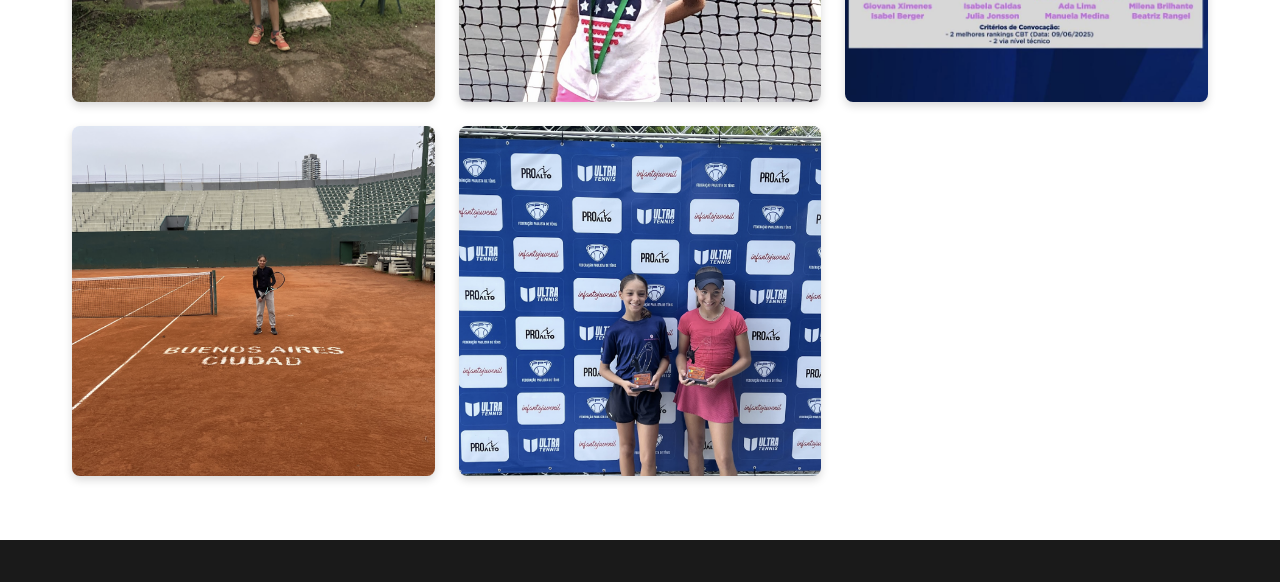
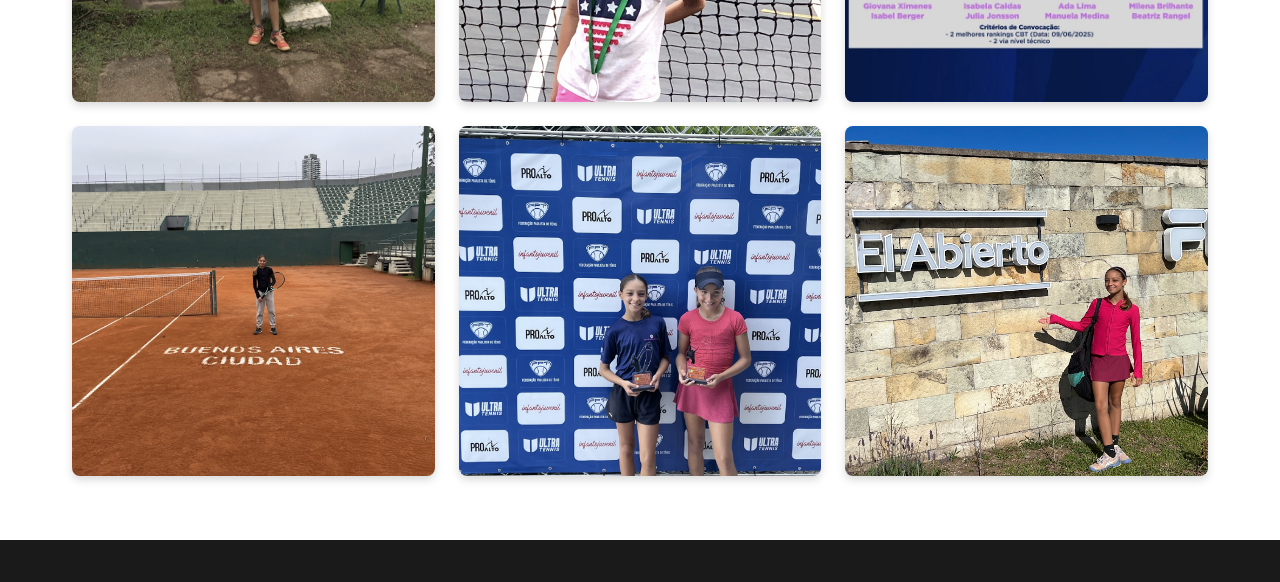
Before and after one commit to Johan-Jo/julia-site, a website: page gallery.html in a window 1280 px wide. Shown: the part 1480-2062 px from the top of the page. Drawn offline with Linux system fonts and the light colour scheme.

Commit message:
Add new gallery image - Julia at El Abierto Buenos Aires with FILA sponsors

```diff
--- a/gallery.html
+++ b/gallery.html
@@ -140,6 +140,13 @@
                         <h3>El Abierto Buenos Aires</h3>
                     </div>
                 </div>
+
+                <div class="gallery-item" data-category="tournaments">
+                    <img src="assets/images/ElAbiertoJulia2.jpg" alt="Julia no El Abierto Buenos Aires com patrocinadores FILA" loading="lazy">
+                    <div class="gallery-overlay">
+                        <h3>El Abierto - FILA</h3>
+                    </div>
+                </div>
             </div>
         </div>
     </section>
```
Also changed, not shown: assets/images/ElAbiertoJulia2.jpg (added).
